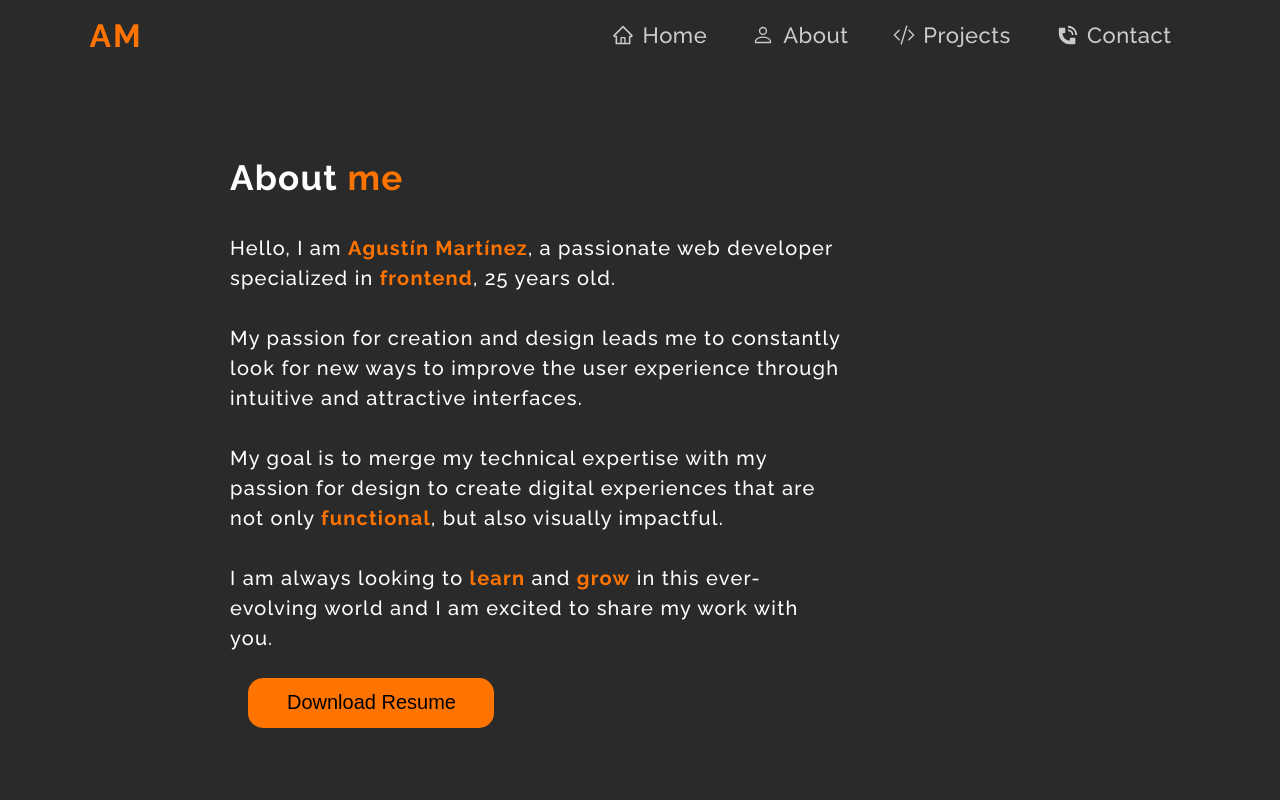
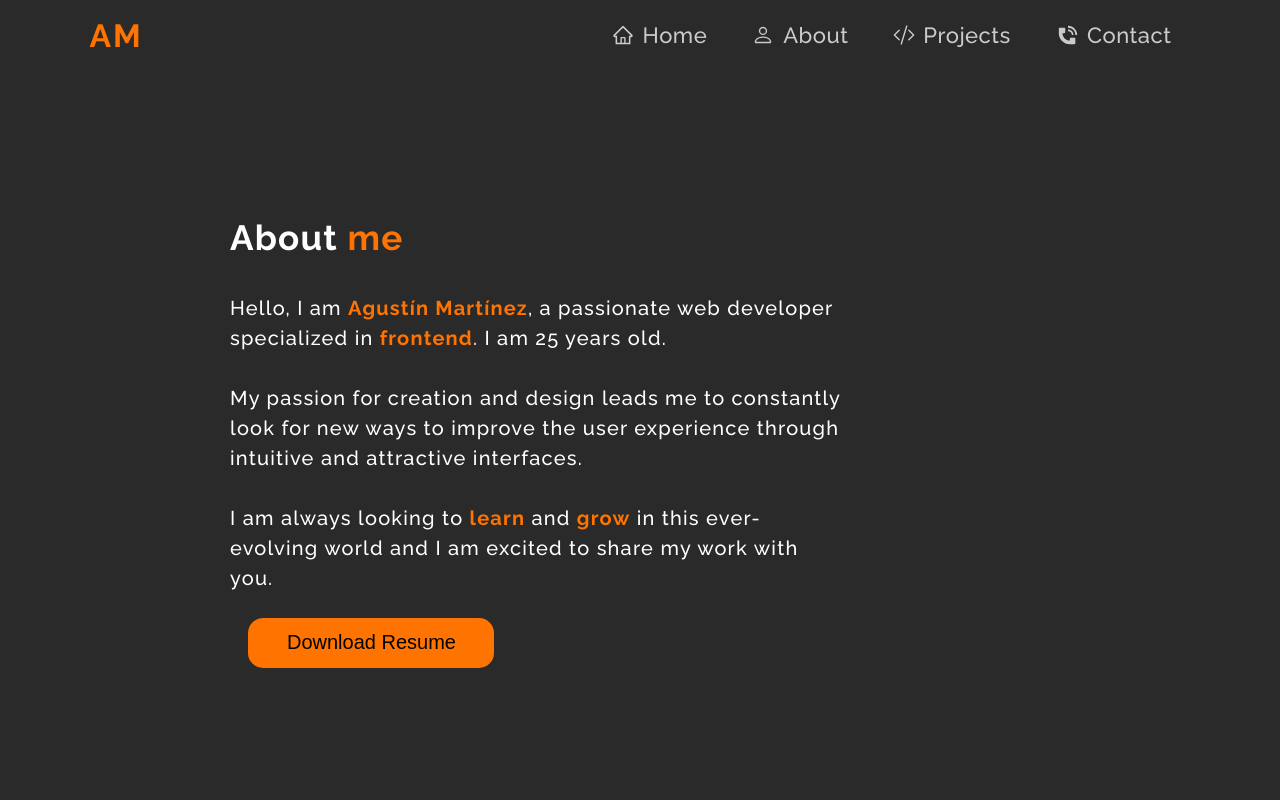
Before and after one commit to Soyagvs/my-portfolio, a React (Vite) app: page /About in a window 1280 px wide. Shown: the top 800 px of the page. Built offline with nearby package versions, Linux system fonts and the light colour scheme.

Commit message:
change texts

```diff
--- a/src/Components/pages/About/About.jsx
+++ b/src/Components/pages/About/About.jsx
@@ -12,15 +12,12 @@ const About = () => {
             About <strong>me</strong>
           </h2>
           <p>
-            Hello, I am <strong>Agustín Martínez</strong>, a passionate web developer specialized in <strong>frontend</strong>, 25 years old. <br />
+            Hello, I am <strong>Agustín Martínez</strong>, a passionate web developer specialized in <strong>frontend</strong>. I am 25 years old. <br />
             <br />
             My passion for creation and design leads me to constantly look for new ways to improve the user experience through intuitive and attractive interfaces. <br />
             <br />
-            My goal is to merge my technical expertise with my passion for design to create digital experiences that are not only <strong>functional</strong>, but also visually impactful. <br />
-            <br />
             I am always looking to <strong>learn</strong> and <strong>grow</strong> in this ever-evolving world and I am excited to share my work with you.
           </p>
-
           <a href={cv} download>
             <button>
               Download Resume
```
